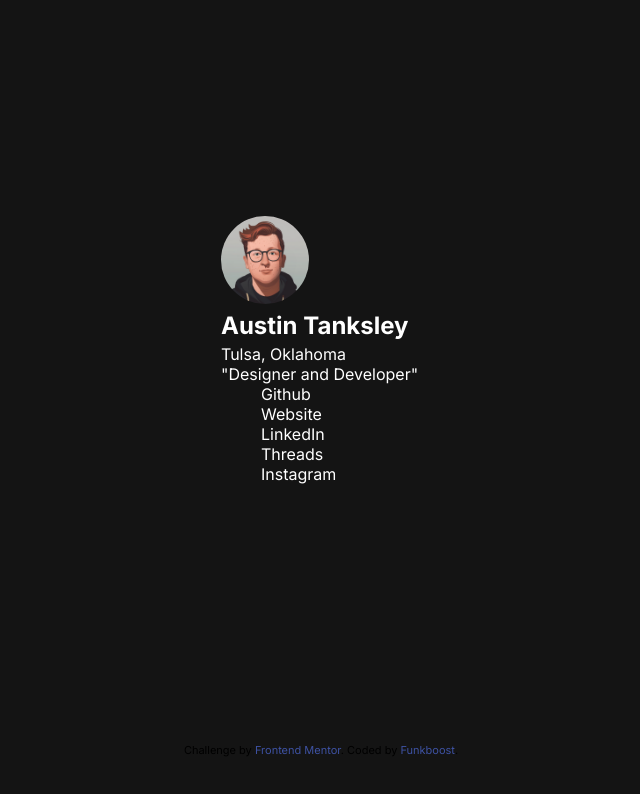
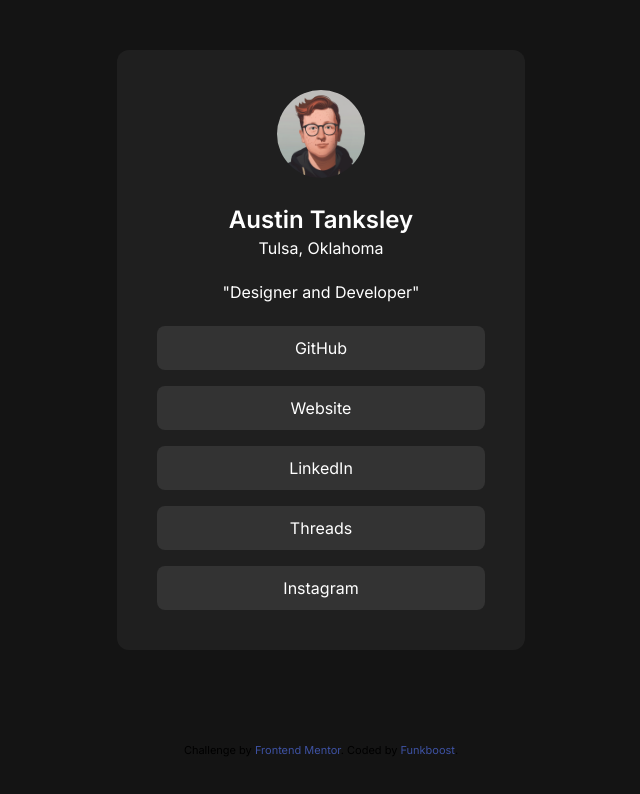
Before and after one commit to austin-tanksley/fm-socials, a plain HTML site: page index.html in a window 1280 px wide. Shown: the whole page, without its empty margins (319-959 px from the left). Drawn offline with Linux system fonts and the light colour scheme.

Commit message:
Desktop Layout Complete

```diff
--- a/index.html
+++ b/index.html
@@ -16,17 +16,16 @@
 </head>
 <body>
 <main>
-    <div class="profile">
       <img src="assets/images/funkdoom.png" alt="">
       <div class="name_location">
         <p class="text-1">Austin Tanksley</p>
         <p class="text-2-Bold" id="location">Tulsa, Oklahoma</p>
       </div>
       <p class="text-2" id="bio">"Designer and Developer"</p>
-    </div>
+
 
     <ul class="links">
-      <li class="item-1"><a href="Gitub">Github</a></li>
+      <li class="item-1"><a href="Gitub">GitHub</a></li>
       <li class="item-2">Website</li>
       <li class="item-3">LinkedIn</li>
       <li class="item-4">Threads</li>
--- a/style.css
+++ b/style.css
@@ -7,11 +7,12 @@
     --green: #c4F82A;
 
     margin: 0px;
+    padding: 0px;
     font-family: Inter, sans-serif;
 
 }
 .text-1 {
-    font-weight: 700;
+    font-weight: 600;
     font-size: 24px;
     line-height: 150%;
     letter-spacing: 0px;
@@ -34,13 +35,39 @@ a {
 li {
     color: white;
     list-style: none;
+    background-color: var(--grey-700);
+    display: flex;
+    justify-content: center;
+    align-items: center;
+    width: 304px;
+    padding: 12px;
+    border-radius: 8px;
 }
 img {
     width: 88px;
     border-radius: 44px;
 }
 main {
-    width: 200px;
     justify-self: center;
+    background-color: var(--grey-800);
+    padding: 40px;
+    display: flex;
+    flex-direction: column;
+    justify-items: center;
+    align-items: center;
+    gap: 24px;
+    border-radius: 12px;
+}
 
+.name_location {
+    display: grid;
+    grid-template-columns: 1fr;
+    grid-template-rows: 2fr;
+    justify-items: center;
 }
+ul{
+    list-style: none;
+    display: flex;
+    flex-direction: column;
+    gap: 16px;
+}
```
